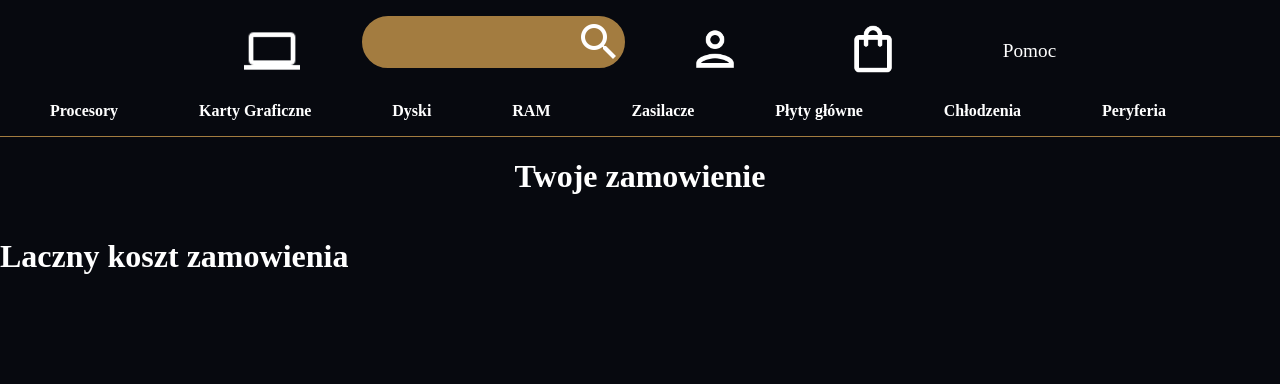
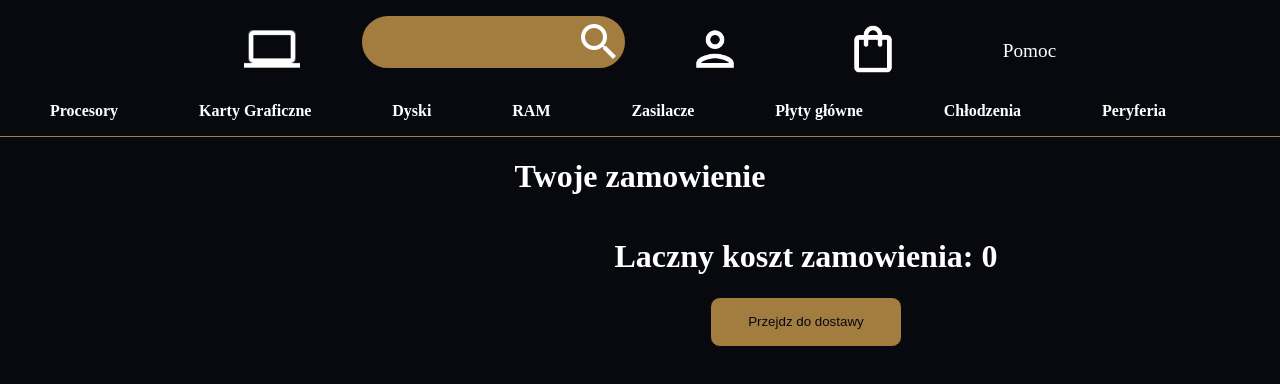
Before and after one commit to MateuszBrankiewicz/ComouterShop, an Angular app in the folder frontend/ComputerShop/: page /basket-page in a window 1280 px wide. Shown: the top 384 px of the page. Built offline with nearby package versions, Linux system fonts and the light colour scheme.

Commit message:
bugfix to basket page

```diff
--- a/frontend/ComputerShop/src/app/components/header/header.component.html
+++ b/frontend/ComputerShop/src/app/components/header/header.component.html
@@ -1,7 +1,7 @@
 <header>
 
             <ul class='basic-navigation'>
-                <img id="main" src="../../assets/img/logo.png" alt="logo" class="logo">
+              <a routerLink="/">  <img id="main" src="../../assets/img/logo.png" alt="logo" class="logo"></a>
             <li id="search">
               <app-search class="search "></app-search>
             </li>
--- a/frontend/ComputerShop/src/app/pages/basket-page/basket-page.component.css
+++ b/frontend/ComputerShop/src/app/pages/basket-page/basket-page.component.css
@@ -8,10 +8,36 @@ h1{
 }
 .products{
     width: 48%;
-    display: flex;
+   display: flex;
+   flex-direction: column;
     flex-wrap: wrap;
-    justify-content: space-around;
+
 }
 .products h1{
     width: 100%;
 }
+.single{
+   display: flex;
+   flex-direction: row;
+   flex-wrap: wrap;
+   justify-content: space-between;
+}
+button{
+    width: 50%;
+    height: 50px;
+    color: var(--background);
+    background: var(--borderColor);
+    border-radius: 10px;
+    border: 1px solid var(--background);
+}
+.summary{
+    display: flex;
+    justify-content: center;
+    align-items: center;
+    flex-direction: column;
+    align-self: flex-start;
+}
+.main img{
+    width: 150px;
+    height: 150px;
+}
--- a/frontend/ComputerShop/src/app/pages/basket-page/basket-page.component.html
+++ b/frontend/ComputerShop/src/app/pages/basket-page/basket-page.component.html
@@ -3,13 +3,16 @@
 <h1>Twoje zamowienie</h1>
 <div class="main">
 
-    <div *ngFor = "let product of currentOrder" class="products">
+    <div  class="products">
+        <div *ngFor = "let product of currentOrder" class="single">
         <h1>{{product.name}}</h1>
         <img src={{product.imgurl}} alt="product">
         <h2>Cena: <br>{{product.price}}</h2>
         <h3> Liczba sztuk: <br>{{product.quantity}}</h3>
     </div>
+    </div>
     <div class="summary">
-        <h1>Laczny koszt zamowienia</h1>
+        <h1>Laczny koszt zamowienia: {{summedPrice}}</h1>
+        <button >Przejdz do dostawy</button>
     </div>
 </div>
--- a/frontend/ComputerShop/src/app/pages/basket-page/basket-page.component.ts
+++ b/frontend/ComputerShop/src/app/pages/basket-page/basket-page.component.ts
@@ -12,6 +12,7 @@ import { ProductNavbarComponent } from '../../components/product-navbar/product-
 })
 export class BasketPageComponent {
   product:any;
+  summedPrice:number = 0;
 currentOrder :any[] = [];
   constructor(@Inject(DOCUMENT) private document : Document){
     const sessionStorage = document.defaultView?.sessionStorage;
@@ -20,7 +21,15 @@ currentOrder :any[] = [];
 
       if(orderData !== null){
       this.currentOrder = JSON.parse(orderData);
-        console.log(this.currentOrder);
+        this.getSummedPrice();
     }}
   }
-}
+  getSummedPrice() {
+    this.summedPrice = 0;
+
+    for (const order of this.currentOrder) {
+      this.summedPrice += order.price * order.quantity;
+    }
+
+
+}}
--- a/frontend/ComputerShop/src/app/pages/home/home.component.ts
+++ b/frontend/ComputerShop/src/app/pages/home/home.component.ts
@@ -74,7 +74,7 @@ addToCart(product: any) {
     product.quantity = 1;
     this.order.push(product);
   }
-  console.log(product.quantity);
+  console.log(this.order);
   sessionStorage.setItem("order", JSON.stringify(this.order));
 }
 }
```
